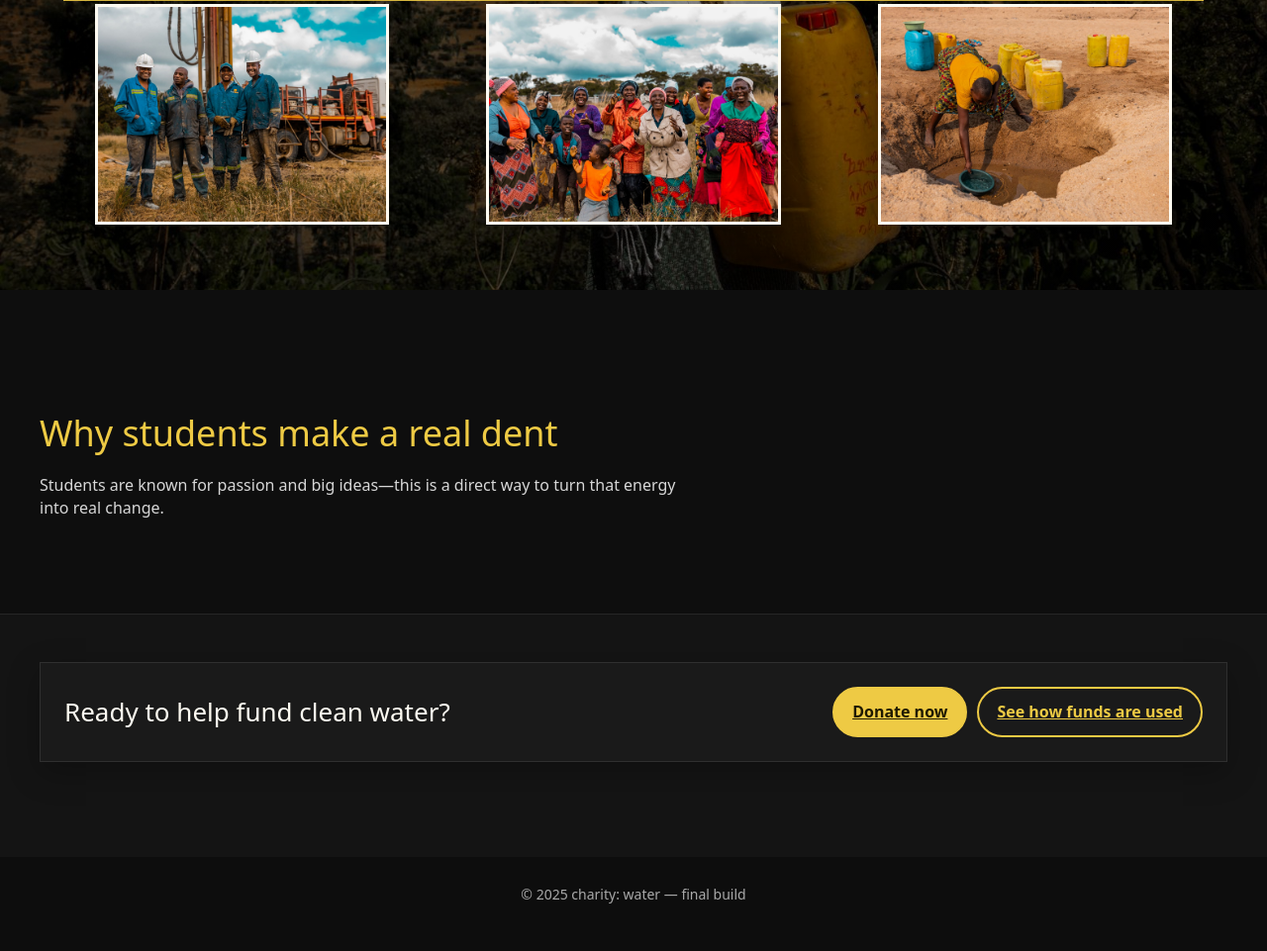
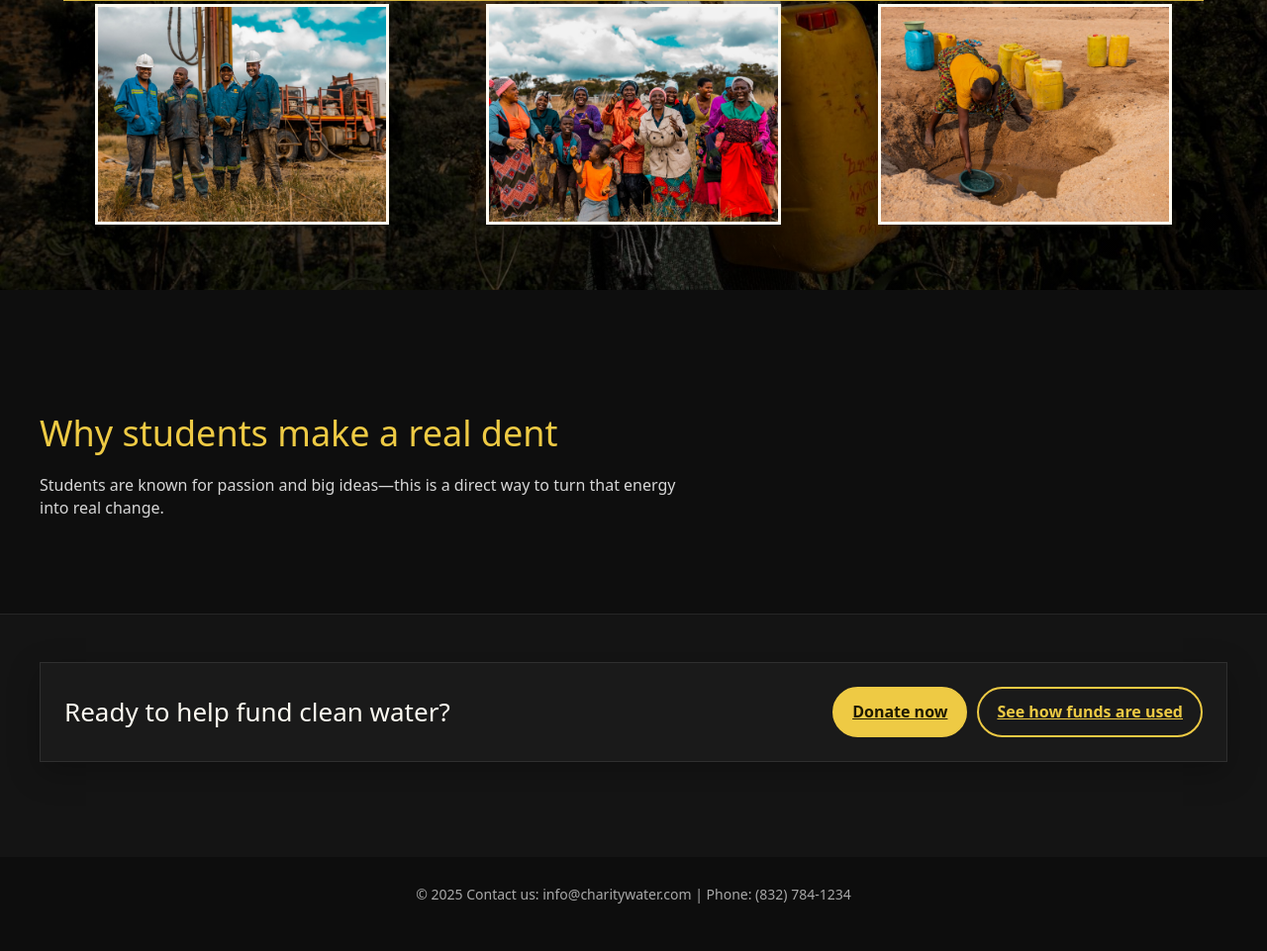
Before and after one commit to raluz-cyber/GCA-project, a plain HTML site: page index.html in a window 1280 px wide. Shown: the part 499-1460 px from the top of the page at 99% size. Drawn offline with Linux system fonts and the light colour scheme.

Commit message:
Update information in index.html

```diff
--- a/index.html
+++ b/index.html
@@ -173,7 +173,7 @@
     </div>
   </div>
 
-  <footer>© <span id="y"></span> charity: water — final build</footer>
+  <footer>© <span id="y"></span>  Contact us: info@charitywater.com  |  Phone: (832) 784-1234</footer>
   <script>document.getElementById('y').textContent = new Date().getFullYear();</script>
 </body>
 </html>
```
